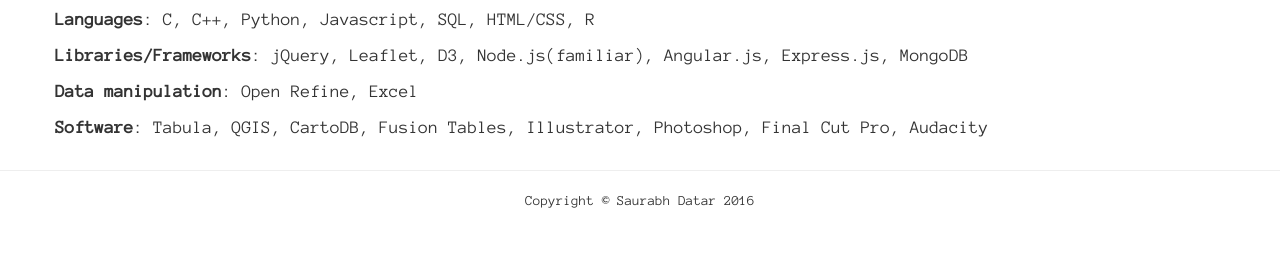
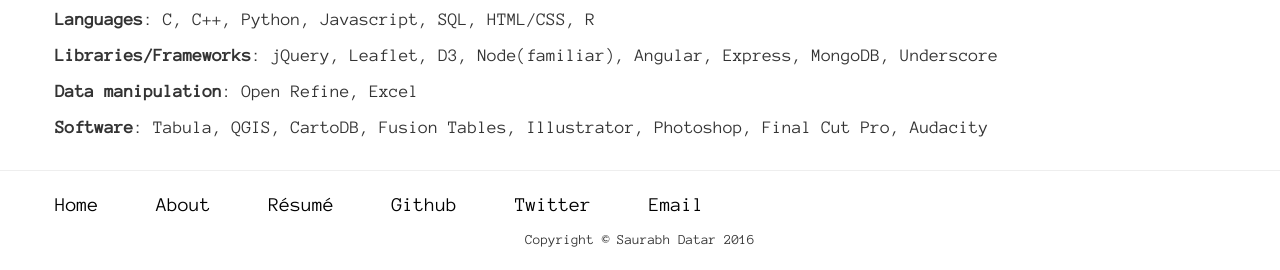
Before and after one commit to ssdatar/ssdatar.github.io, a plain HTML site: page about.html in a window 1280 px wide. Shown: the part 642-912 px from the top of the page. Before the commit the page ends 873 px from the top, so only its background shows below. Drawn offline with Linux system fonts and the light colour scheme.

Commit message:
Minor changes

```diff
--- a/about.html
+++ b/about.html
@@ -49,17 +49,17 @@
 
             <p> I joined <span> Just Another Magazine (JAM)</span> as writer, where I got to write on a wide variety of topics like education, technology, entrepreneurship, and urban issues. </p>
 
-            <p> My last job was at <a href="www.mid-day.com"><span> Mid-day </span></a>, where I was on the copy desk. Apart from my copy editing and page-making duties, I did features reporting for the Sunday edition. I also produced the paper's first interactive pieces, which, I believe, was a first for any news organization in Mumbai. That was fun. </p>
+            <p> My last job was at <a href="www.mid-day.com"><span> Mid-day</span></a>, where I was on the copy desk. Apart from my copy editing and page-making duties, I did features reporting for the Sunday edition. I also produced the paper's first interactive pieces, which, I believe, was a first for any news organization in Mumbai. That was fun. </p>
 
-            <p> I also worked in advertising at <span> Ogilvy </span> and <span> 93.5 Red FM </span>, a radio station in Mumbai.</p>
+            <p> I also worked in advertising at <span> Ogilvy</span> and <span> 93.5 Red FM</span>, a radio station in Mumbai.</p>
 
-            <p> I received a tuition fellowship from <a href="http://journalism.stanford.edu/"><span> Stanford University </span></a> for their master's program in journalism. I am also a <a href="http://www.jntataendowment.org/"><span> J N Tata scholar </span></a>, <a href="http://www.kcmet.org/what-we-do-Scholarship-Grants.aspx"><span> K C Mahindra scholar </span></a>, and a recipient of scholarship grants from <a href="http://saja.org/"><span> South Asian Journalists Association </span> and <a href="http://www.aaja.org/"><span> Asian American Journalists Association </span></a>.
+            <p> I received a tuition fellowship from <a href="http://journalism.stanford.edu/"><span> Stanford University</span></a> for their master's program in journalism. I am also a <a href="http://www.jntataendowment.org/"><span> J N Tata scholar</span></a>, <a href="http://www.kcmet.org/what-we-do-Scholarship-Grants.aspx"><span> K C Mahindra scholar</span></a>, and a recipient of scholarship grants from <a href="http://saja.org/"><span> South Asian Journalists Association</span> and <a href="http://www.aaja.org/"><span> Asian American Journalists Association</span></a>.
 
             <h2>What I want to do</h2>
             <p> I am passionate about data and using computational methods to produce meaningful journalism that has a positive impact on people's lives. Charts, maps, web applications, databases, tools - I am interested in employing them all in my reporting. Here is my toolbox:</p>
 
             <p><strong>Languages</strong>: C, C++, Python, Javascript, SQL, HTML/CSS, R</p>
-            <p><strong>Libraries/Frameworks</strong>: jQuery, Leaflet, D3, Node.js(familiar), Angular.js, Express.js, MongoDB</p>
+            <p><strong>Libraries/Frameworks</strong>: jQuery, Leaflet, D3, Node(familiar), Angular, Express, MongoDB, Underscore</p>
             <p><strong>Data manipulation</strong>: Open Refine, Excel</p>
             <p><strong>Software</strong>: Tabula, QGIS, CartoDB, Fusion Tables, Illustrator, Photoshop, Final Cut Pro, Audacity</p>
         <!-- </div> -->
@@ -70,14 +70,26 @@
 
                 <hr>
 
-    <!-- Footer -->
     <footer>
-        <div class="row">
-            <div class="col-lg-12">
-                <p>Copyright &copy; Saurabh Datar 2016</p>
+        <div class="container">
+            <div class="row">
+                <nav>
+                    <ul>
+                        <li><a href="#">Home</a></li>
+                        <li><a href="./about.html">About</li>
+                        <li><a href="./assets/saurabhdatar_resume.pdf" target="blank">Résumé</a></li>
+                        <li id="github"><a href="https://github.com/ssdatar" target="blank">Github</a></li>
+                        <li><a href="https://twitter.com/ssdatar" target="_blank">Twitter</a></li>
+                        <li><a href="mailto:saurabhsdatar@gmail.com" target="_blank">Email</a></li>
+                    </ul>
+                </nav>
+
+                <div class="col-lg-12">
+                    <p>Copyright &copy; Saurabh Datar 2016</p>
+                </div>
             </div>
+        <!-- /.row -->
         </div>
-        <!-- /.row -->
     </footer>
 
 </html>
```
